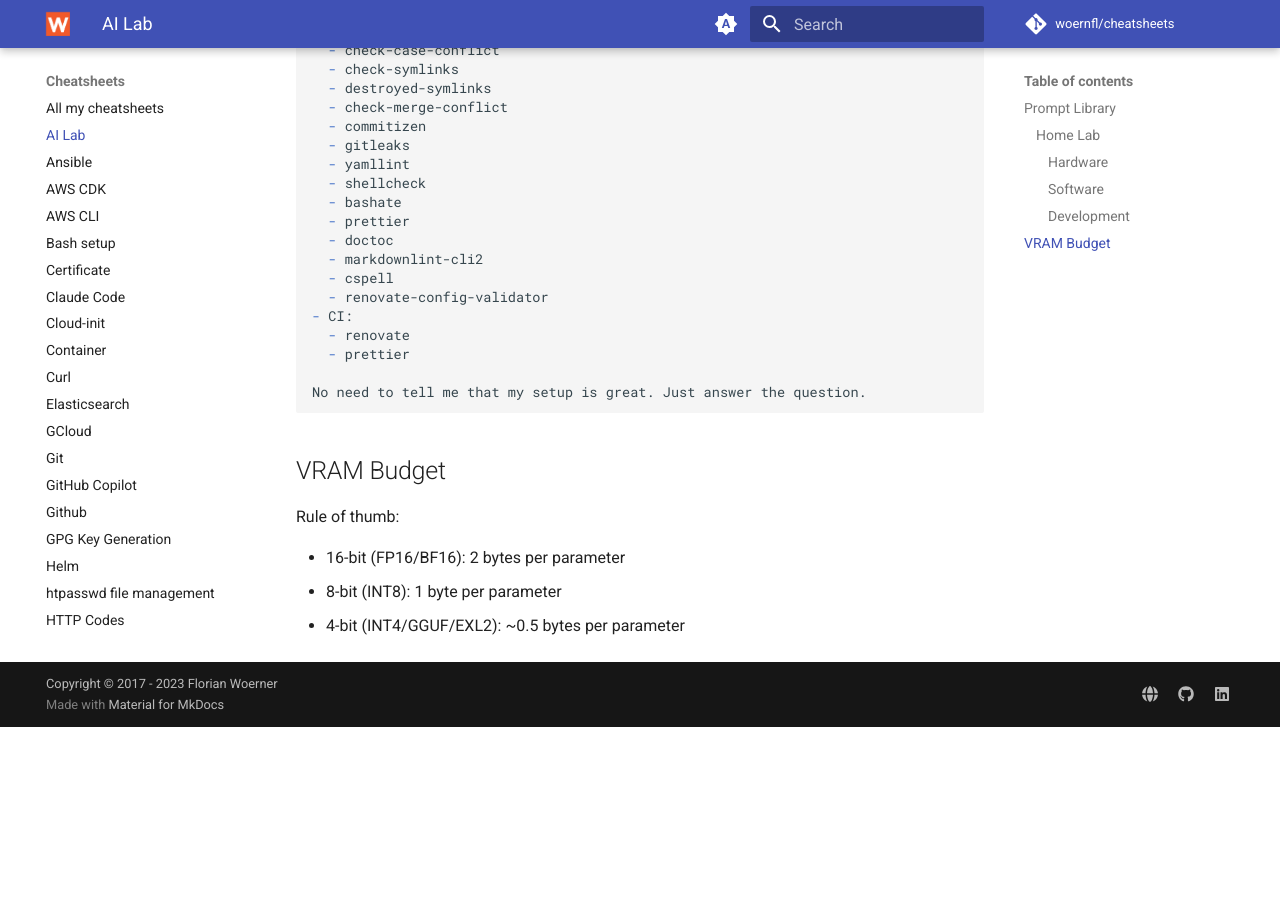
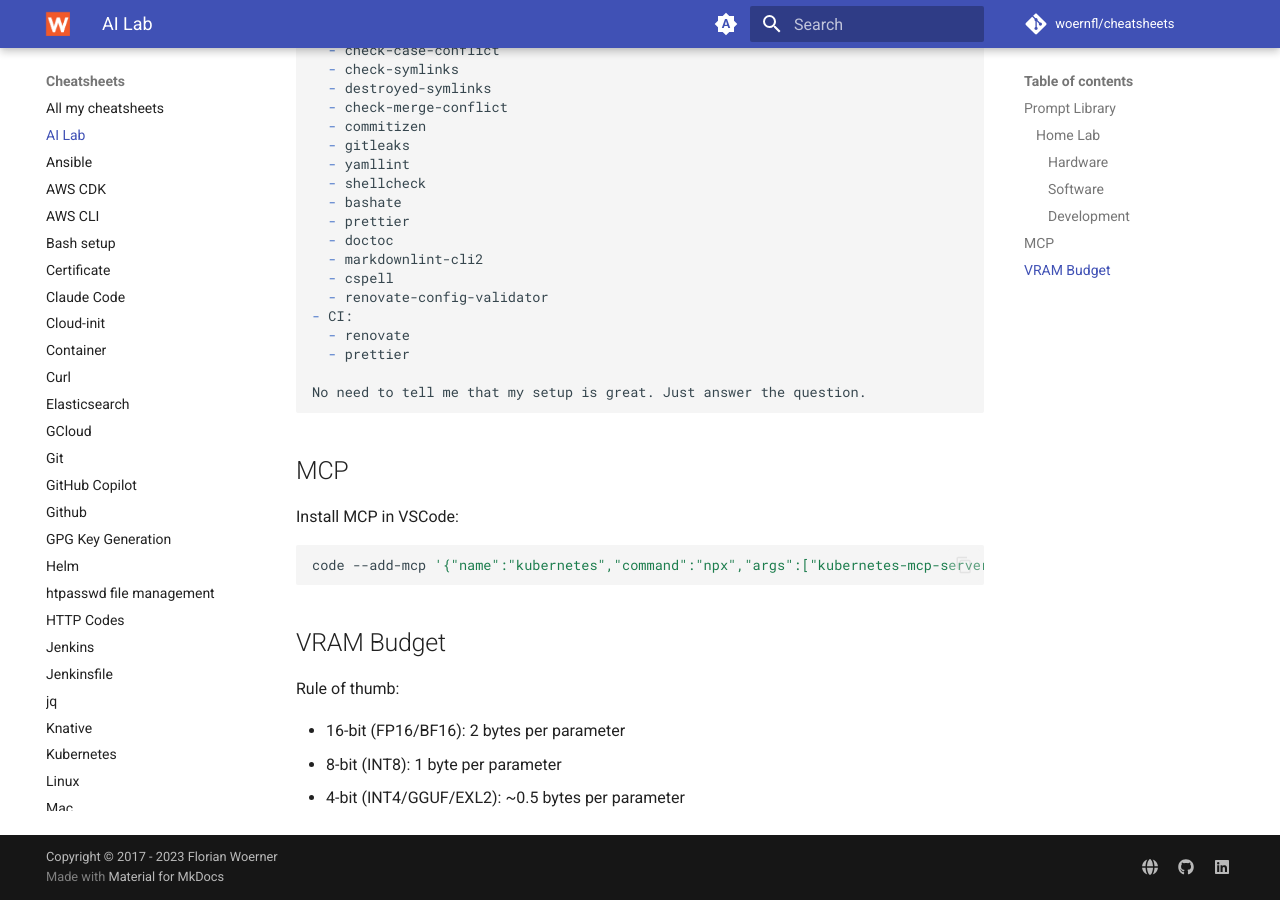
Before and after one commit to woernfl/cheatsheets, an MkDocs documentation site: the page built from docs/ai-lab.md, in a window 1280 px wide and 900 px high, scrolled down 1511 px. Built offline with MkDocs 1.6.1 and Material for MkDocs 9.7.7, drawn with Linux system fonts in a browser that asks for light colours; comment, search, counter and statistics services are not loaded; before the commit the page ends 2238 px from its top, so only the background shows below that.

Commit message:
Add MCP installation instructions to ai-lab.md (#324)
Added installation instructions for MCP in VSCode.

````diff
--- a/docs/ai-lab.md
+++ b/docs/ai-lab.md
@@ -94,6 +94,14 @@
 No need to tell me that my setup is great. Just answer the question.
 ```
 
+## MCP
+
+Install MCP in VSCode:
+
+```bash
+code --add-mcp '{"name":"kubernetes","command":"npx","args":["kubernetes-mcp-server@latest"]}'
+```
+
 ## VRAM Budget
 
 Rule of thumb:
````
